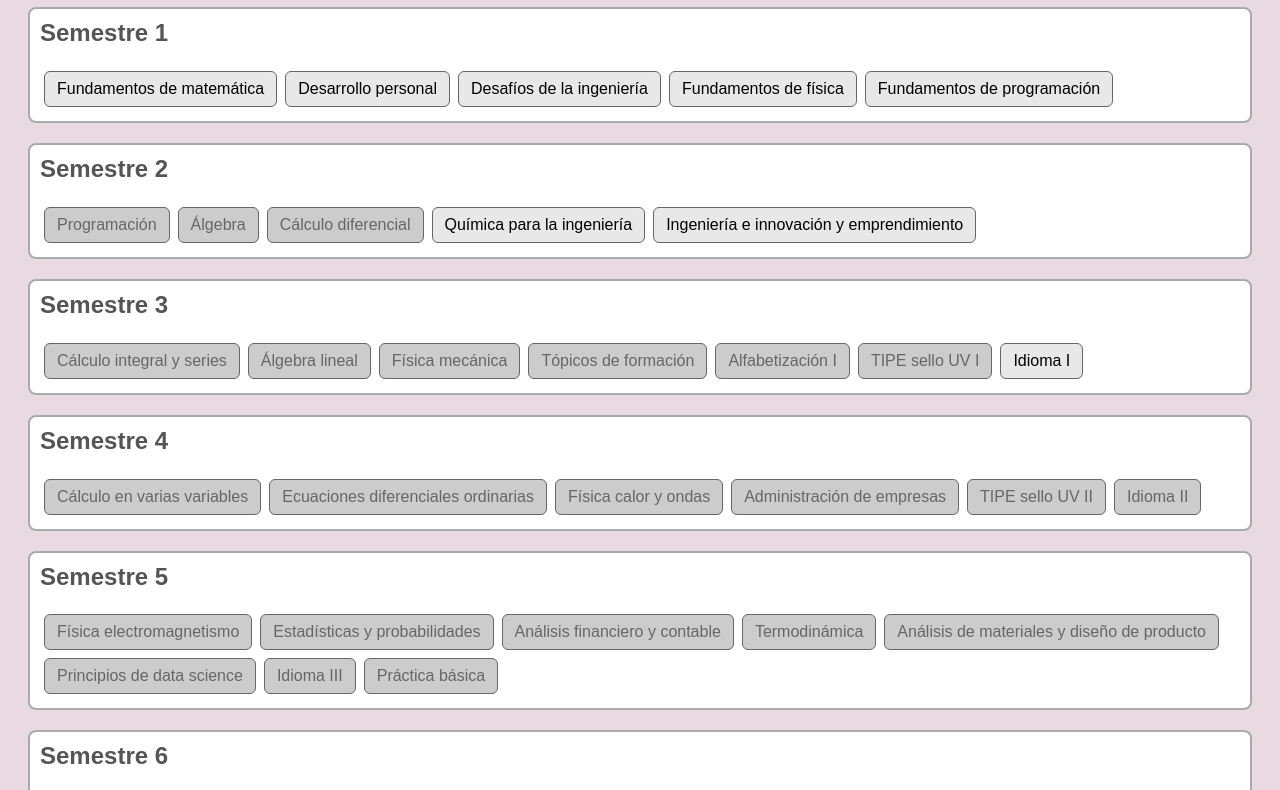
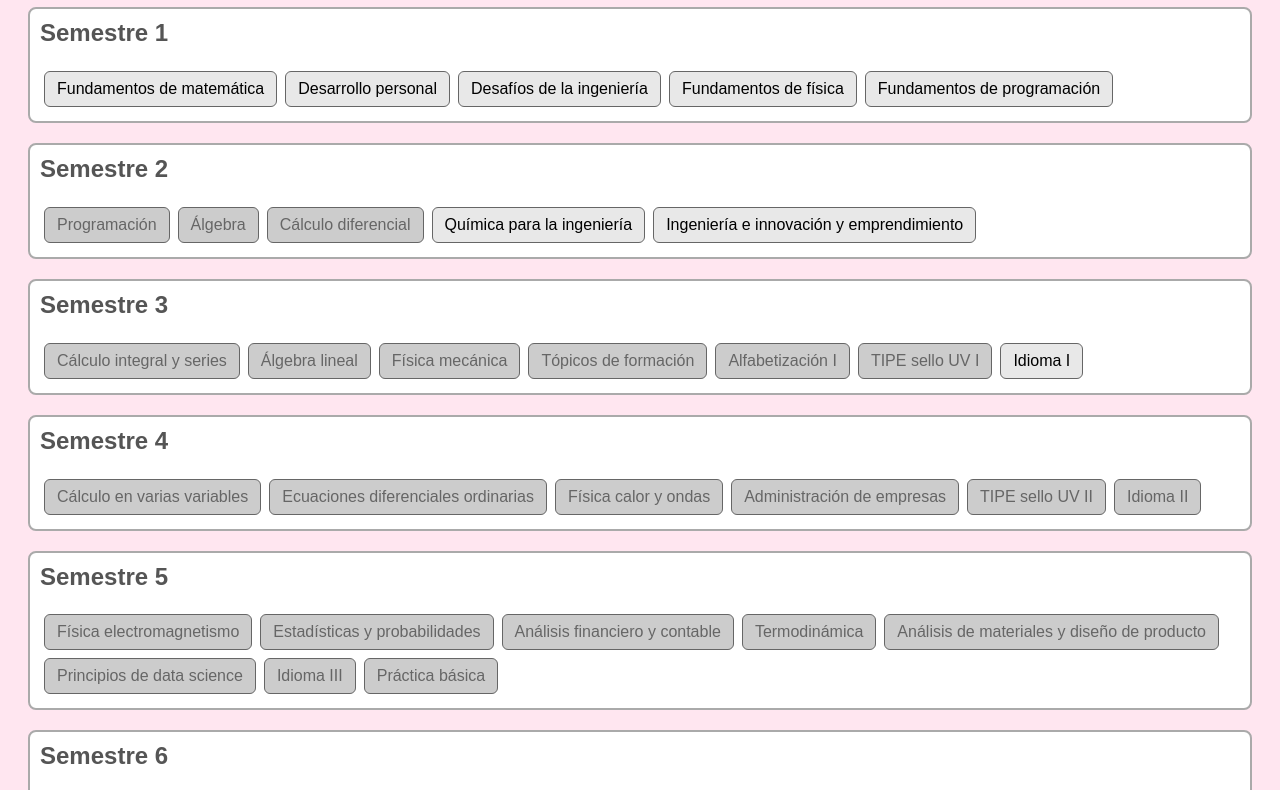
Before and after one commit to safy112/malla-industrial, a plain HTML site: page index.html in a window 1280 px wide. Shown: the part 101-891 px from the top of the page. Drawn offline with Linux system fonts and the light colour scheme.

Commit message:
Update style.css

```diff
--- a/style.css
+++ b/style.css
@@ -1,6 +1,6 @@
 body {
+  background-color: #ffe6f0; /* fondo rosado suave */
   font-family: Arial, sans-serif;
-  background: #e8dae0;
   padding: 20px;
 }
 h1 {
```
